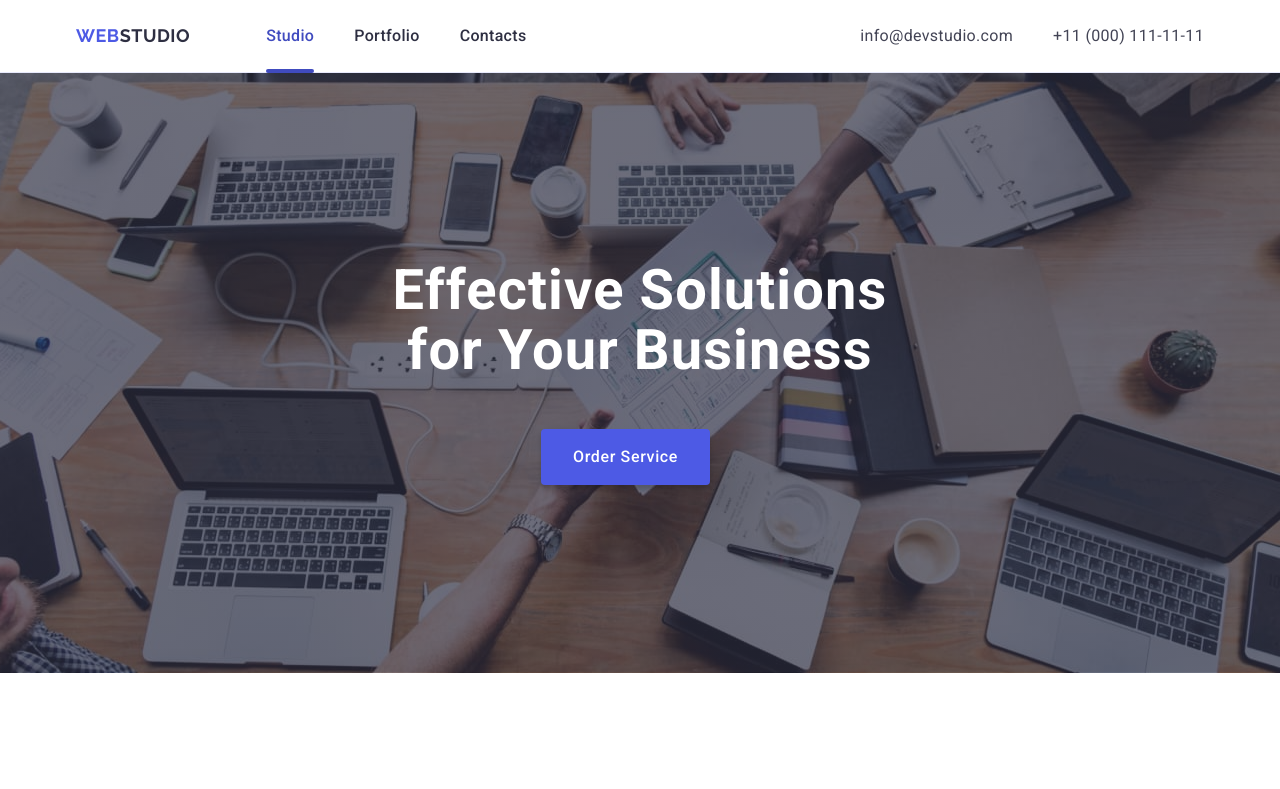
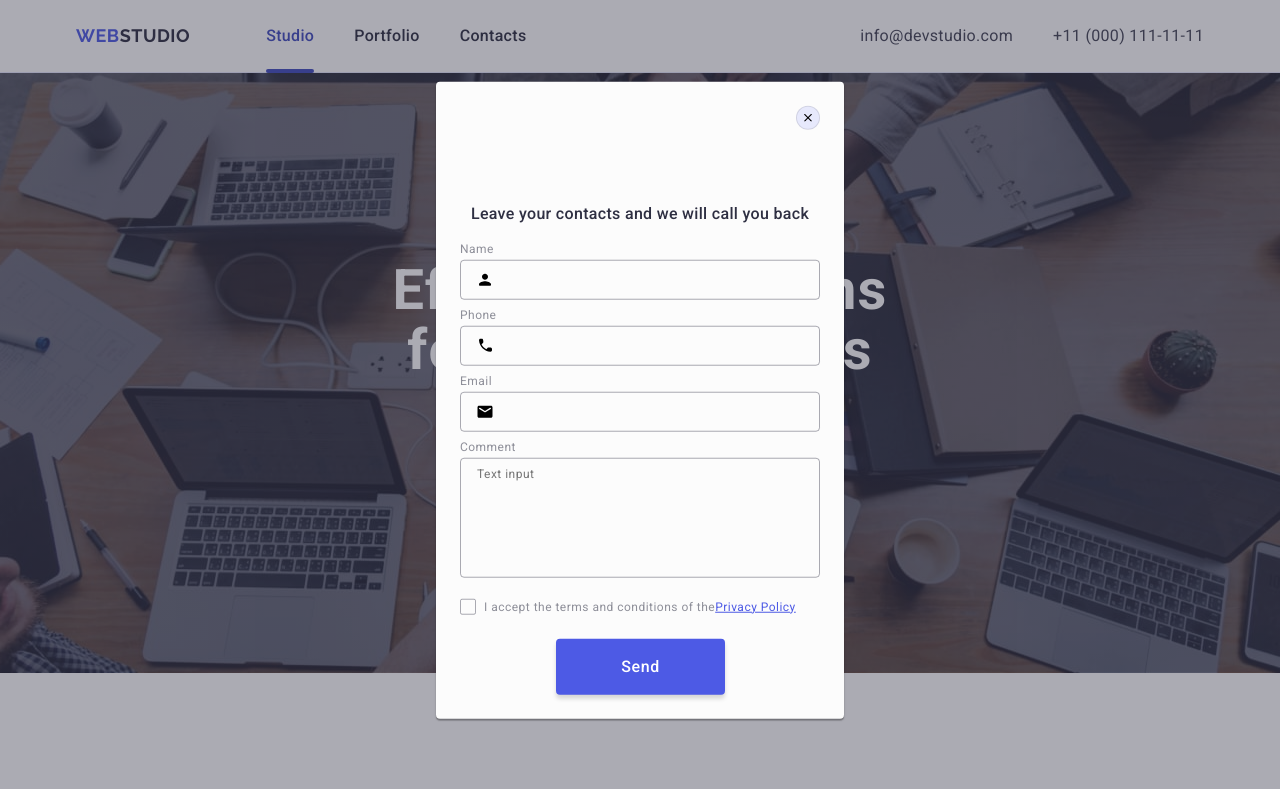
Before and after one commit to Volodymyr-Polovintsev/goit-markup-hw-05, a plain HTML site: page index.html in a window 1280 px wide. Shown: the top 789 px of the page. Drawn offline with nearby package versions, Linux system fonts and the light colour scheme.

Commit message:
number-four

```diff
--- a/css/styles.css
+++ b/css/styles.css
@@ -238,7 +238,7 @@ img {
   padding-left: 38px;
   background-color: transparent;
   outline: transparent;
-  transition: border color 250ms cubic-bezier(0.4, 0, 0.2, 1);
+  transition: border-color 250ms cubic-bezier(0.4, 0, 0.2, 1);
 }
 
 .label-container {
@@ -254,6 +254,7 @@ img {
   left: 16px;
   top: 50%;
   transform: translateY(-50%);
+  transition: fill 250ms cubic-bezier(0.4, 0, 0.2, 1);
 }
 
 .modal-input:hover,
@@ -277,6 +278,16 @@ img {
   border: 1px solid rgba(46, 47, 66, 0.4);
   padding: 8px 16px;
   resize: none;
+  font-size: 12px;
+  line-height: 1.17;
+  letter-spacing: 0.04em;
+  color: rgba(46, 47, 66, 0.4);
+  background-color: transparent;
+  outline: transparent;
+  transition: border-color 250ms cubic-bezier(0.4, 0, 0.2, 1);
+}
+.textarea:focus {
+  border-color: #4d5ae5;
 }
 
 .check-text {
@@ -291,9 +302,18 @@ img {
 .check-text a {
   color: #4d5ae5;
   font-size: 12px;
-  line-height: 16px;
+  line-height: 1.17;
   letter-spacing: 0.04;
   text-decoration-line: underline;
+}
+
+.span-check {
+  transition: background-color 250ms cubic-bezier(0.4, 0, 0.2, 1),
+    border 250ms cubic-bezier(0.4, 0, 0.2, 1),
+    fill 250ms cubic-bezier(0.4, 0, 0.2, 1);
+  display: inline-flex;
+  align-items: center;
+  justify-content: center;
 }
 
 .check-text span {
@@ -309,6 +329,7 @@ img {
 .input-check:checked + .check-text span {
   background-color: #404bbf;
   fill: #f4f4fd;
+  border: none;
 }
 
 .checkbox {
@@ -316,7 +337,8 @@ img {
 }
 
 .btn-submit {
-  width: 169px;
+  display: block;
+  min-width: 169px;
   height: 56px;
   border-radius: 4px;
   background: var(--IRIS, #4d5ae5);
@@ -328,6 +350,8 @@ img {
   line-height: 1.5;
   letter-spacing: 0.04em;
   margin: 0 96px;
+  border: none;
+  transition: background-color 250ms cubic-bezier(0.4, 0, 0.2, 1);
 }
 
 /*Main*/
--- a/index.html
+++ b/index.html
@@ -485,7 +485,7 @@
     </footer>
 
     <!--modal-->
-    <div class="backdrop">
+    <div class="backdrop is-open">
       <div class="modal">
         <button type="button" class="modal-close-btn">
           <svg class="modal-close-icon" width="8" height="8">
@@ -537,10 +537,10 @@
             </div>
           </div>
           <div class="textarea-container">
-            <label for="user-coment" class="modal-label">Comment</label>
+            <label for="user-comment" class="modal-label">Comment</label>
             <textarea
-              name="user-coment"
-              id="user-coment"
+              name="user-comment"
+              id="user-comment"
               class="textarea"
               placeholder="Text input"
             ></textarea>
@@ -549,18 +549,18 @@
             <input
               type="checkbox"
               name="policy"
-              id="policy"
+              id="user-privacy"
               value="true"
               class="input-check visually-hidden"
             />
-            <label for="policy" class="check-text"
-              ><span
-                ><svg class="check-icon" width="15" height="15">
+            <label for="user-privacy" class="check-text"
+              ><span class="span-check"
+                ><svg class="check-icon" width="10" height="8">
                   <use
                     href="./images/icons.svg#icon-Property"
                   ></use></svg></span
               >I accept the terms and conditions of the
-              <a href=""> Privacy Policy</a></label
+              <a href="" class="check-link"> Privacy Policy</a></label
             >
           </div>
 
```
